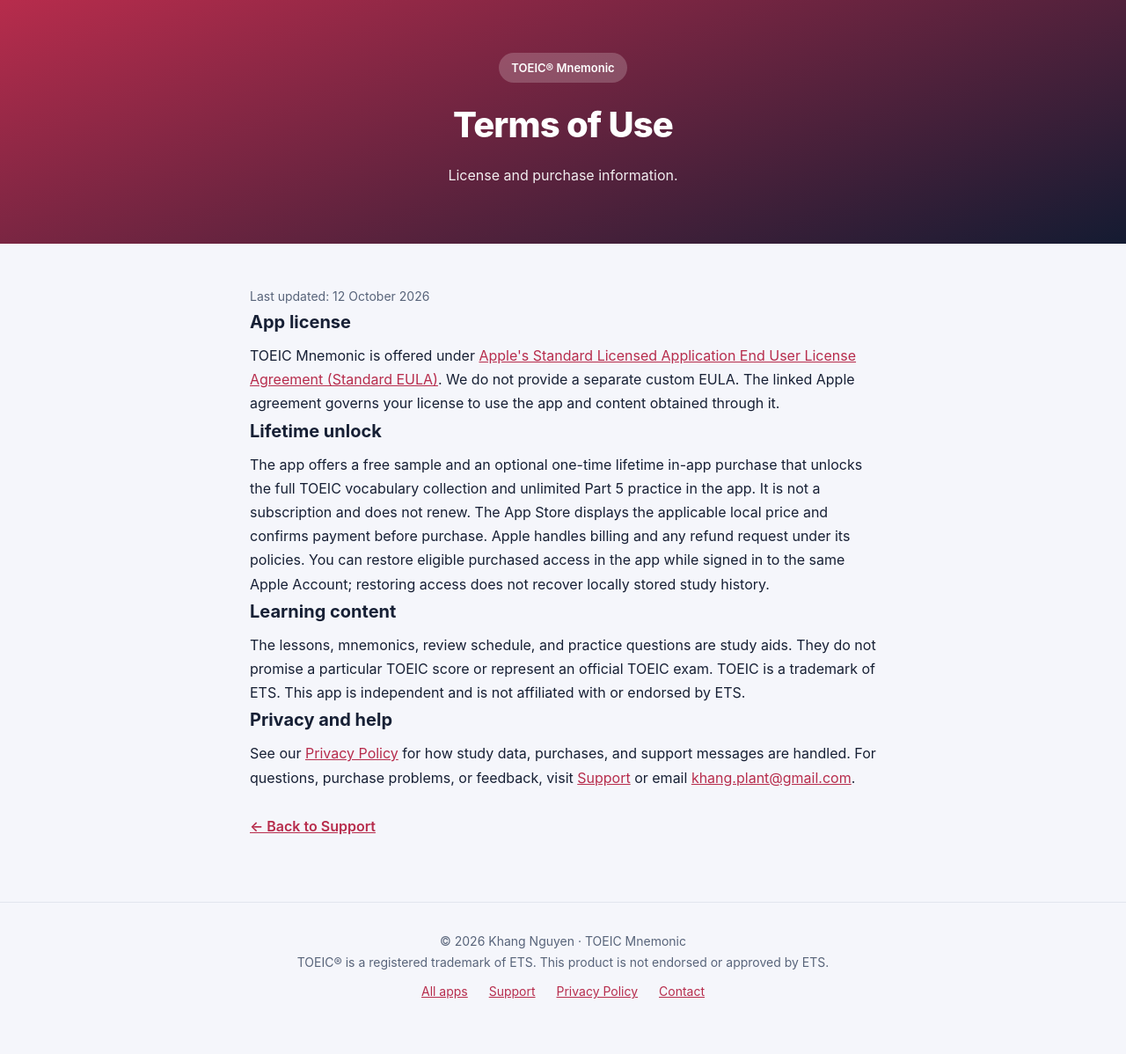
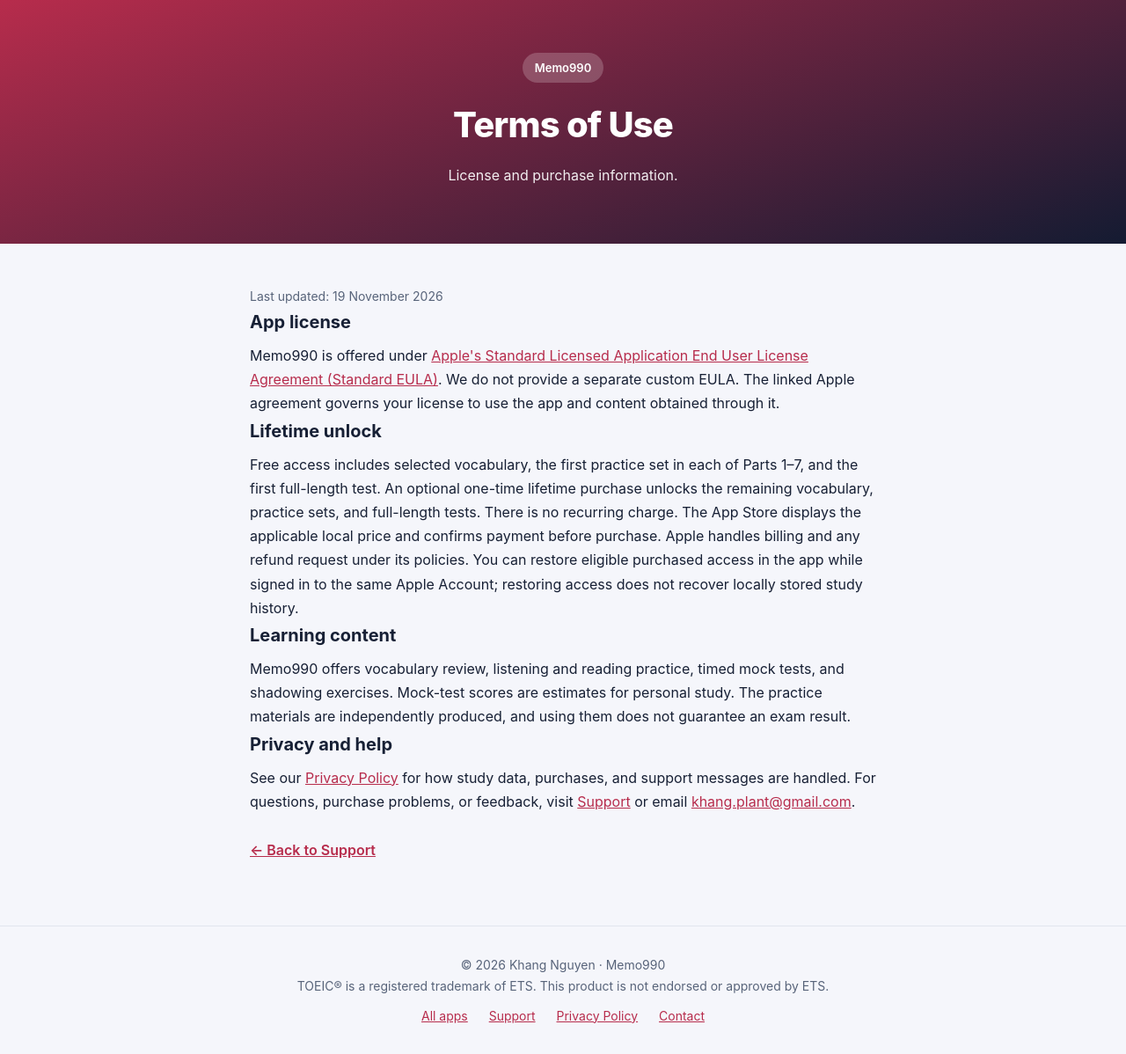
Before and after one commit to khang-nguyen265/support, a plain HTML site: page toeic-mnemonic/terms.html in a window 1280 px wide. Shown: the whole page at 88% size. Before the commit the page ends 1171 px from the top, so only its background shows below. Drawn offline with Linux system fonts and the light colour scheme.

Commit message:
Update Memo990 privacy and terms for current practice features

```diff
--- a/toeic-mnemonic/terms.html
+++ b/toeic-mnemonic/terms.html
@@ -3,8 +3,8 @@
 <head>
   <meta charset="UTF-8" />
   <meta name="viewport" content="width=device-width, initial-scale=1.0" />
-  <title>Terms of Use — TOEIC Mnemonic</title>
-  <meta name="description" content="Apple Standard EULA and purchase information for TOEIC Mnemonic." />
+  <title>Terms of Use — Memo990</title>
+  <meta name="description" content="Apple Standard EULA and purchase information for Memo990." />
   <link rel="stylesheet" href="../assets/site.css" />
   <style>
     :root {
@@ -17,23 +17,23 @@
 <body>
   <header class="hero">
     <div class="wrap">
-      <span class="badge">TOEIC® Mnemonic</span>
+      <span class="badge">Memo990</span>
       <h1>Terms of Use</h1>
       <p>License and purchase information.</p>
     </div>
   </header>
 
   <main class="wrap">
-    <p class="updated">Last updated: 12 October 2026</p>
+    <p class="updated">Last updated: 19 November 2026</p>
 
     <h2>App license</h2>
-    <p>TOEIC Mnemonic is offered under <a href="https://www.apple.com/legal/internet-services/itunes/dev/stdeula/">Apple's Standard Licensed Application End User License Agreement (Standard EULA)</a>. We do not provide a separate custom EULA. The linked Apple agreement governs your license to use the app and content obtained through it.</p>
+    <p>Memo990 is offered under <a href="https://www.apple.com/legal/internet-services/itunes/dev/stdeula/">Apple's Standard Licensed Application End User License Agreement (Standard EULA)</a>. We do not provide a separate custom EULA. The linked Apple agreement governs your license to use the app and content obtained through it.</p>
 
     <h2>Lifetime unlock</h2>
-    <p>The app offers a free sample and an optional one-time lifetime in-app purchase that unlocks the full TOEIC vocabulary collection and unlimited Part 5 practice in the app. It is not a subscription and does not renew. The App Store displays the applicable local price and confirms payment before purchase. Apple handles billing and any refund request under its policies. You can restore eligible purchased access in the app while signed in to the same Apple Account; restoring access does not recover locally stored study history.</p>
+    <p>Free access includes selected vocabulary, the first practice set in each of Parts 1–7, and the first full-length test. An optional one-time lifetime purchase unlocks the remaining vocabulary, practice sets, and full-length tests. There is no recurring charge. The App Store displays the applicable local price and confirms payment before purchase. Apple handles billing and any refund request under its policies. You can restore eligible purchased access in the app while signed in to the same Apple Account; restoring access does not recover locally stored study history.</p>
 
     <h2>Learning content</h2>
-    <p>The lessons, mnemonics, review schedule, and practice questions are study aids. They do not promise a particular TOEIC score or represent an official TOEIC exam. TOEIC is a trademark of ETS. This app is independent and is not affiliated with or endorsed by ETS.</p>
+    <p>Memo990 offers vocabulary review, listening and reading practice, timed mock tests, and shadowing exercises. Mock-test scores are estimates for personal study. The practice materials are independently produced, and using them does not guarantee an exam result.</p>
 
     <h2>Privacy and help</h2>
     <p>See our <a href="privacy.html">Privacy Policy</a> for how study data, purchases, and support messages are handled. For questions, purchase problems, or feedback, visit <a href="index.html">Support</a> or email <a href="mailto:khang.plant@gmail.com?subject=TOEIC%20Mnemonic%20Support">khang.plant@gmail.com</a>.</p>
@@ -42,7 +42,7 @@
   </main>
 
   <footer>
-    <div>© 2026 Khang Nguyen · TOEIC Mnemonic</div>
+    <div>© 2026 Khang Nguyen · Memo990</div>
     <div>TOEIC® is a registered trademark of ETS. This product is not endorsed or approved by ETS.</div>
     <div style="margin-top:10px">
       <a href="../">All apps</a>
```
Also changed, not shown: toeic-mnemonic/privacy.html (+14 -8 lines).
